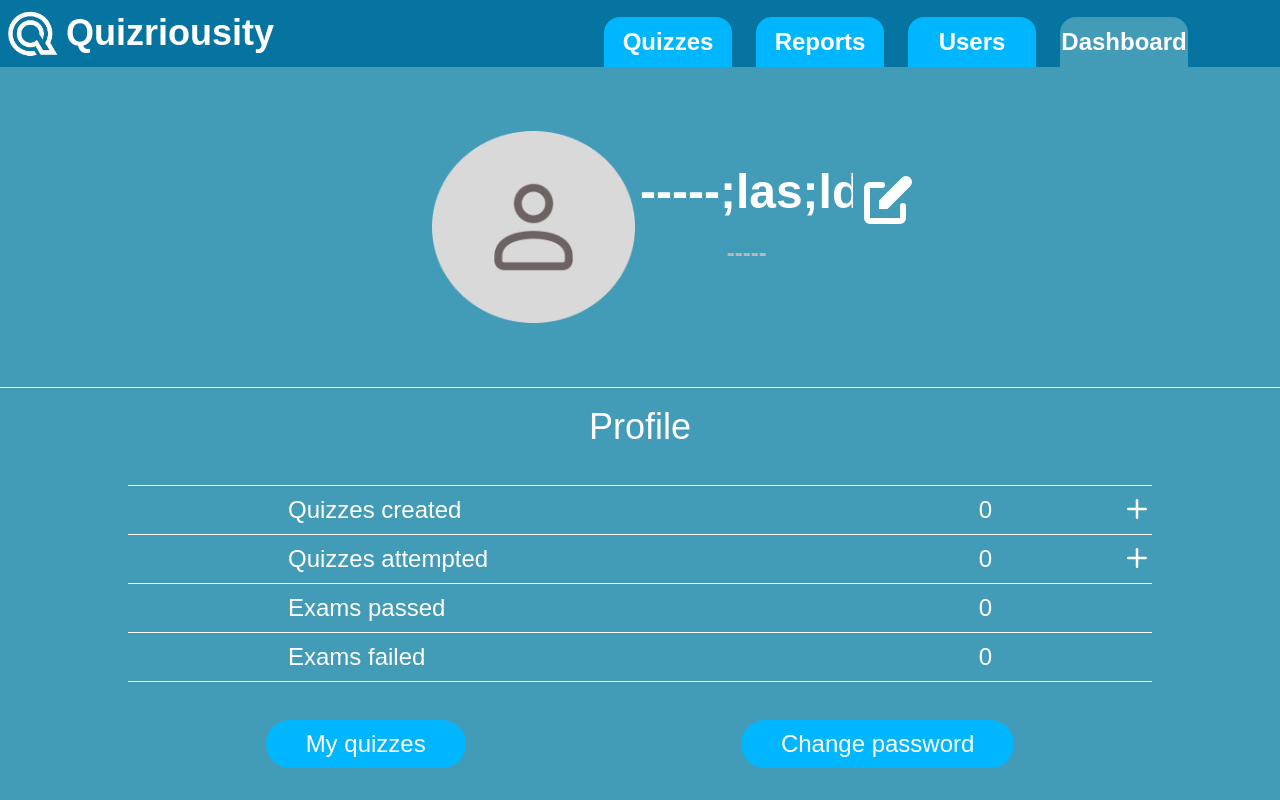
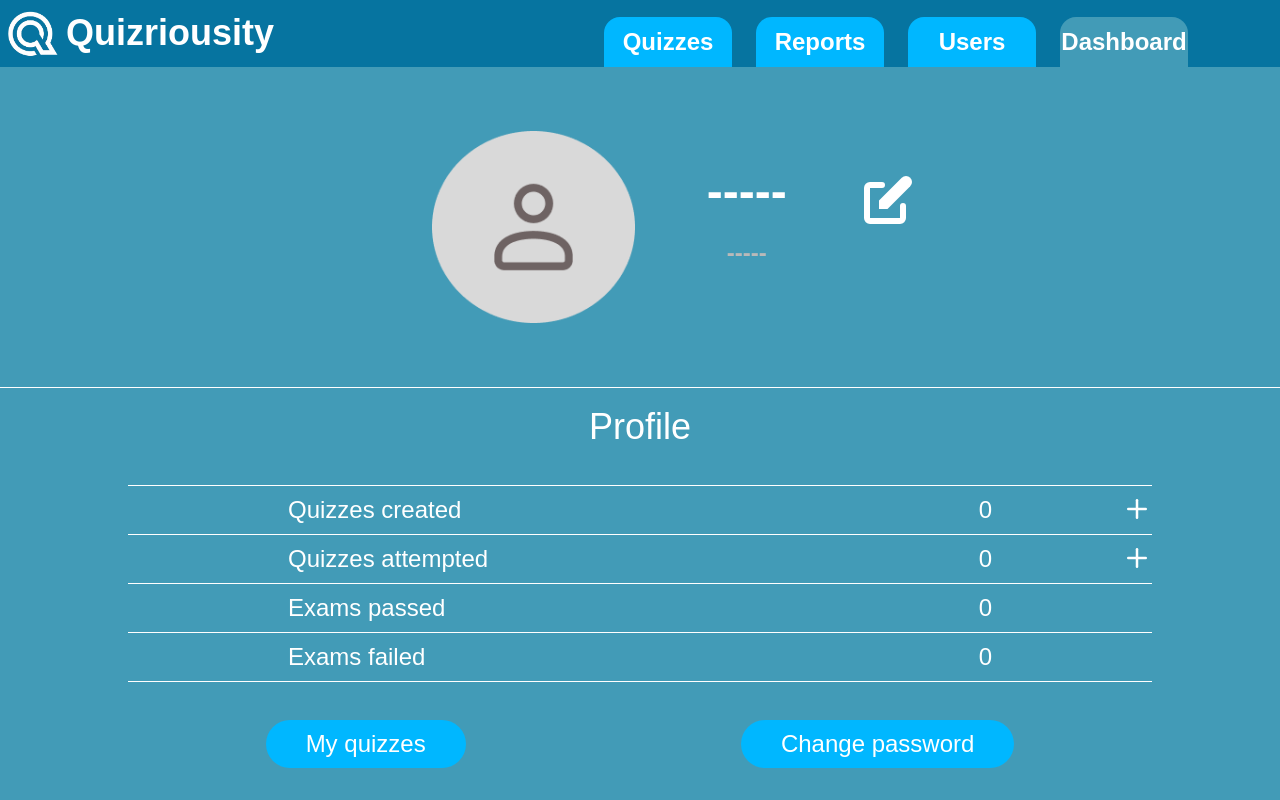
Before and after one commit to ajit202006/Quizriousity, a React (Vite) app in the folder frontend/: page /user in a window 1280 px wide. Built offline with nearby package versions, Linux system fonts and the light colour scheme; no server answers; a web font is replaced by a local one.

Commit message:
Removed an unnecessary line

```diff
--- a/frontend/src/pages/Dashboard.tsx
+++ b/frontend/src/pages/Dashboard.tsx
@@ -78,7 +78,7 @@ const Dashboard = () => {
                 <Navbar />
                 <div className='h-2/5 flex flex-col items-center sm:grid sm:place-items-center sm:grid-flow-col sm:grid-cols-4 sm:grid-rows-4 lg:grid-cols-6 lg:grid-rows-6 lg:gap-y-0 '>
                     <img className='h-40 w-40 mt-2.5 sm:mt-0 sm:w-auto sm:h-3/5 sm:col-start-1 sm:col-end-3 sm:row-span-4 lg:col-start-3 lg:row-span-6' src={defaultProfile} alt='profile-image' />
-                    <h1 className='text-3xl sm:text-5xl sm:col-start-3 sm:row-start-2 text-center md:font-semibold lg:col-start-4 lg:row-start-3 max-w-28 sm:max-w-full h-14 sm:min-h-16 whitespace-nowrap overflow-x-auto [&::-webkit-scrollbar]:hidden' title={userDetails.name}>{userDetails.name};las;ldkas;dlk;lasdk;alsdk;alsdk;asldk;asldk;asldk;asldk;asld</h1>
+                    <h1 className='text-3xl sm:text-5xl sm:col-start-3 sm:row-start-2 text-center md:font-semibold lg:col-start-4 lg:row-start-3 max-w-28 sm:max-w-full h-14 sm:min-h-16 whitespace-nowrap overflow-x-auto [&::-webkit-scrollbar]:hidden' title={userDetails.name}>{userDetails.name}</h1>
                     <p className='text-[14px] sm:text-2xl sm:col-start-3 sm:row-start-3 lg:col-start-4 lg:row-start-4 text-[#B9B9B9] md:font-semibold'>{userDetails.email}</p>
                     <button className='absolute top-52 right-20 sm:top-0 sm:right-0 sm:relative text-3xl sm:text-6xl sm:col-start-4 sm:row-start-2 lg:col-start-5 lg:row-start-2 lg:row-span-3 lg:-ml-36' onClick={() => setIsEditing(true)}><HiPencilAlt /></button>
                 </div>
```
